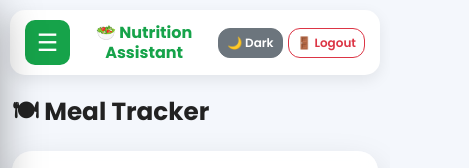
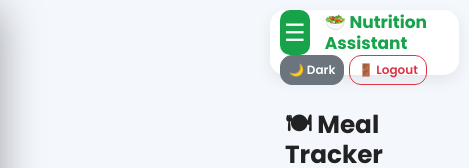
Before and after one commit to gyanasai2004/Nutrition-Assistant, a React (Create React App) app in the folder client/: page /meal-tracker in a window 390 px wide. Shown: the top 168 px of the page, 469 px wide, since content can reach past the window. Built offline with nearby package versions, Linux system fonts and the light colour scheme; no server answers.

Commit message:
small changes made

```diff
--- a/client/src/components/Navbar.css
+++ b/client/src/components/Navbar.css
@@ -9,34 +9,46 @@
   align-items: center;
 
   box-shadow: 0 5px 15px rgba(0,0,0,.08);
-
   margin: 15px;
 }
 
-.navbar-title {
-  font-weight: 700;
-  color: #16a34a;
-  margin: 0;
+.navbar-left{
+  display:flex;
+  align-items:center;
+  gap:15px;
 }
 
-.navbar-right {
-  display: flex;
-  align-items: center;
-  gap: 15px;
+.navbar-title{
+  font-weight:700;
+  color:#16a34a;
+  margin:0;
+}
+
+.navbar-right{
+  display:flex;
+  align-items:center;
+  gap:15px;
 }
 
 /* Hamburger Button */
 
 .menu-btn{
-  display:none;
+  display:flex;
+  align-items:center;
+  justify-content:center;
+
   width:45px;
   height:45px;
+
   border:none;
   border-radius:10px;
+
   background:#16a34a;
   color:#fff;
+
   font-size:24px;
   cursor:pointer;
+
   transition:.3s;
 }
 
@@ -45,7 +57,7 @@
   transform:scale(1.05);
 }
 
-/* Tablet & Mobile */
+/* Tablet */
 
 @media(max-width:991px){
 
@@ -55,16 +67,8 @@
     height:65px;
   }
 
-  .menu-btn{
-    display:flex;
-    align-items:center;
-    justify-content:center;
-  }
-
   .navbar-title{
     font-size:20px;
-    flex:1;
-    text-align:center;
   }
 
   .navbar-right{
@@ -82,8 +86,12 @@
 
 @media(max-width:576px){
 
+  .navbar{
+    padding:0 10px;
+  }
+
   .navbar-title{
-    font-size:16px;
+    font-size:17px;
   }
 
   .navbar-right{
@@ -91,8 +99,7 @@
   }
 
   .navbar-right .btn{
+    padding:5px 8px;
     font-size:12px;
-    padding:5px 8px;
   }
-
 }
--- a/client/src/components/Navbar.jsx
+++ b/client/src/components/Navbar.jsx
@@ -4,29 +4,27 @@ import { auth } from "../firebase";
 import ThemeToggle from "./ThemeToggle";
 import "./Navbar.css";
 
-function Navbar({ sidebarOpen, setSidebarOpen }) {
+function Navbar({ showSidebar, setShowSidebar }) {
   const navigate = useNavigate();
 
   const logout = async () => {
     try {
       await signOut(auth);
-    } catch (err) {
-      console.log(err);
-    }
+    } catch (err) {}
 
     localStorage.removeItem("token");
     localStorage.removeItem("googleUser");
-
     navigate("/login");
   };
 
   return (
     <header className="navbar">
 
-      {/* Hamburger Menu */}
+      <div className="navbar-left">
+
         <button
           className="menu-btn"
-        onClick={() => setSidebarOpen(!sidebarOpen)}
+          onClick={() => setShowSidebar(!showSidebar)}
         >
           ☰
         </button>
@@ -34,6 +32,8 @@ function Navbar({ sidebarOpen, setSidebarOpen }) {
         <h3 className="navbar-title">
           🥗 Nutrition Assistant
         </h3>
+
+      </div>
 
       <div className="navbar-right">
         <ThemeToggle />
--- a/client/src/components/Sidebar.css
+++ b/client/src/components/Sidebar.css
@@ -100,3 +100,19 @@
   }
 
 }
+.sidebar.collapsed{
+    width:80px;
+}
+
+.sidebar.collapsed .sidebar-link{
+    justify-content:center;
+}
+
+.sidebar.collapsed .sidebar-link span{
+    margin:0;
+    font-size:24px;
+}
+
+.sidebar.collapsed .sidebar-logo{
+    font-size:28px;
+}
--- a/client/src/components/Sidebar.jsx
+++ b/client/src/components/Sidebar.jsx
@@ -1,7 +1,11 @@
 import { Link, useLocation } from "react-router-dom";
 import "./Sidebar.css";
 
-function Sidebar({ sidebarOpen, setSidebarOpen }) {
+function Sidebar({
+  sidebarOpen,
+  setSidebarOpen,
+  collapsed,
+}) {
   const location = useLocation();
 
   const menuItems = [
@@ -14,7 +18,7 @@ function Sidebar({ sidebarOpen, setSidebarOpen }) {
 
   return (
     <>
-      {/* Overlay */}
+      {/* Mobile Overlay */}
       {sidebarOpen && (
         <div
           className="sidebar-overlay"
@@ -22,15 +26,27 @@ function Sidebar({ sidebarOpen, setSidebarOpen }) {
         ></div>
       )}
 
-      <aside className={`sidebar ${sidebarOpen ? "open" : ""}`}>
-        <h2 className="sidebar-logo">🥗 NutriAssist</h2>
+      <aside
+        className={`sidebar ${
+          sidebarOpen ? "open" : ""
+        } ${collapsed ? "collapsed" : ""}`}
+      >
+        {/* Logo */}
+        <h2 className="sidebar-logo">
+          {collapsed ? "🥗" : "🥗 NutriAssist"}
+        </h2>
 
+        {/* Menu */}
         <div className="sidebar-menu">
           {menuItems.map((item) => (
             <Link
               key={item.path}
               to={item.path}
-              onClick={() => setSidebarOpen(false)}
+              onClick={() => {
+                if (window.innerWidth < 992) {
+                  setSidebarOpen(false);
+                }
+              }}
               className={
                 location.pathname === item.path
                   ? "sidebar-link active"
@@ -38,14 +54,20 @@ function Sidebar({ sidebarOpen, setSidebarOpen }) {
               }
             >
               <span>{item.icon}</span>
-              {item.name}
+
+              {!collapsed && (
+                <span>{item.name}</span>
+              )}
             </Link>
           ))}
         </div>
 
-        <div className="sidebar-footer">
-          Version 1.0
-        </div>
+        {/* Footer */}
+        {!collapsed && (
+          <div className="sidebar-footer">
+            Version 1.0
+          </div>
+        )}
       </aside>
     </>
   );
--- a/client/src/layouts/MainLayout.css
+++ b/client/src/layouts/MainLayout.css
@@ -24,11 +24,14 @@
 /* Tablet */
 
 @media (max-width:991px){
+.layout-content{
+    margin-left:260px;
+    transition:.35s;
+}
 
-  .layout-content{
-      margin-left:0;
-      width:100%;
-  }
+.layout-content.collapsed{
+    margin-left:80px;
+}
 
   .layout-main{
       padding:15px;
@@ -45,3 +48,17 @@
   }
 
 }
+.layout{
+    display:flex;
+    min-height:100vh;
+    background:#f4f7fc;
+}
+
+.layout-content{
+    flex:1;
+    transition:.3s;
+}
+
+.layout-main{
+    padding:25px;
+}
--- a/client/src/layouts/MainLayout.jsx
+++ b/client/src/layouts/MainLayout.jsx
@@ -4,36 +4,27 @@ import Navbar from "../components/Navbar";
 import "./MainLayout.css";
 
 function MainLayout({ children }) {
-  const [sidebarOpen, setSidebarOpen] = useState(false);
+  const [showSidebar, setShowSidebar] = useState(true);
 
   return (
     <div className="layout">
+      {showSidebar && <Sidebar />}
 
-      {/* Sidebar */}
-      <Sidebar
-        sidebarOpen={sidebarOpen}
-        setSidebarOpen={setSidebarOpen}
-      />
-
-      {/* Dark Background */}
-      {sidebarOpen && (
-        <div
-          className="sidebar-overlay"
-          onClick={() => setSidebarOpen(false)}
-        ></div>
-      )}
-
-      <div className="layout-content">
-
+      <div
+        className="layout-content"
+        style={{
+          marginLeft: showSidebar ? "260px" : "0px",
+          transition: "0.3s",
+        }}
+      >
         <Navbar
-          sidebarOpen={sidebarOpen}
-          setSidebarOpen={setSidebarOpen}
+          showSidebar={showSidebar}
+          setShowSidebar={setShowSidebar}
         />
 
         <main className="layout-main">
           {children}
         </main>
-
       </div>
     </div>
   );
```
Lines whose indentation alone changed are shown as unchanged.
